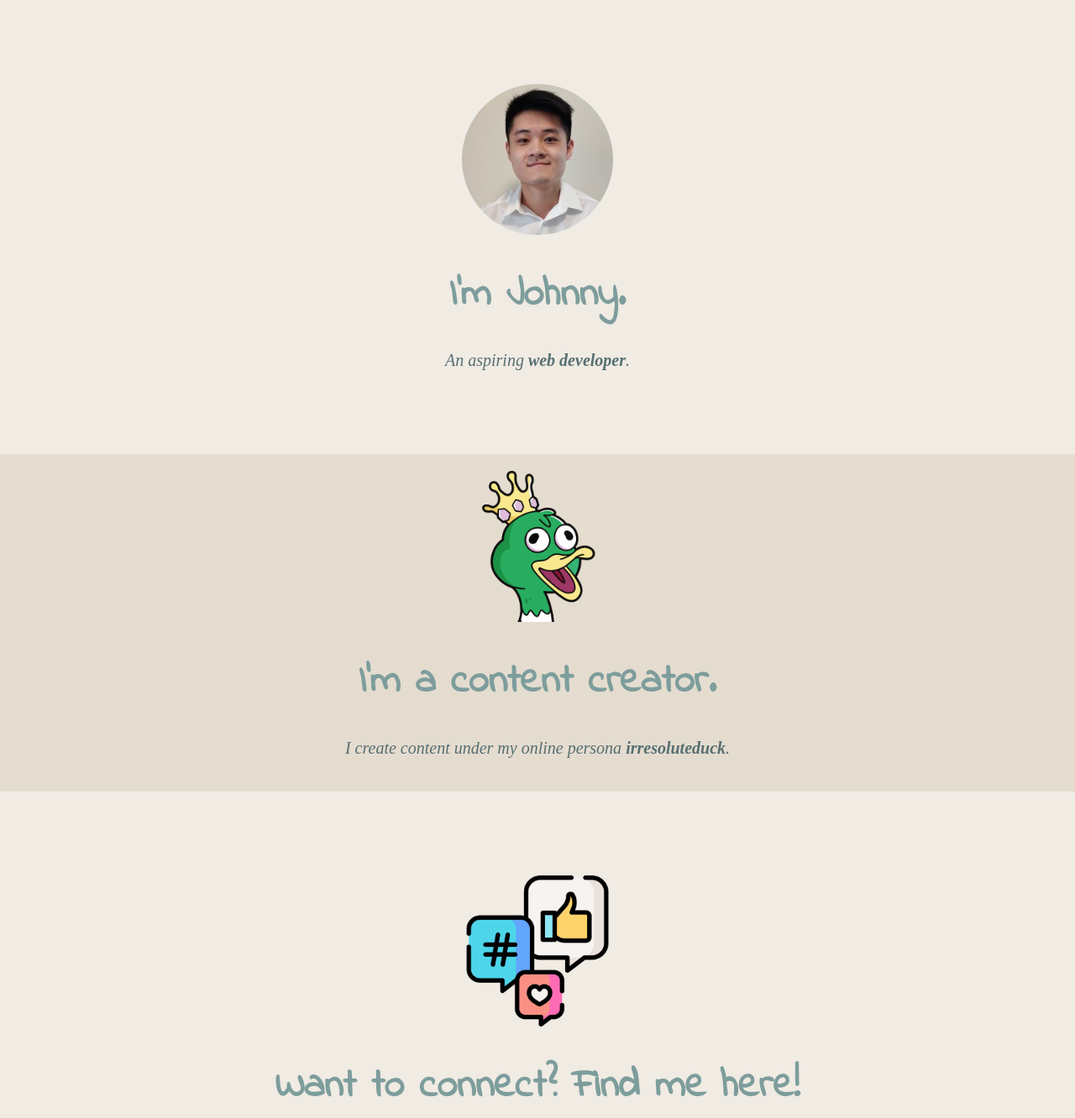
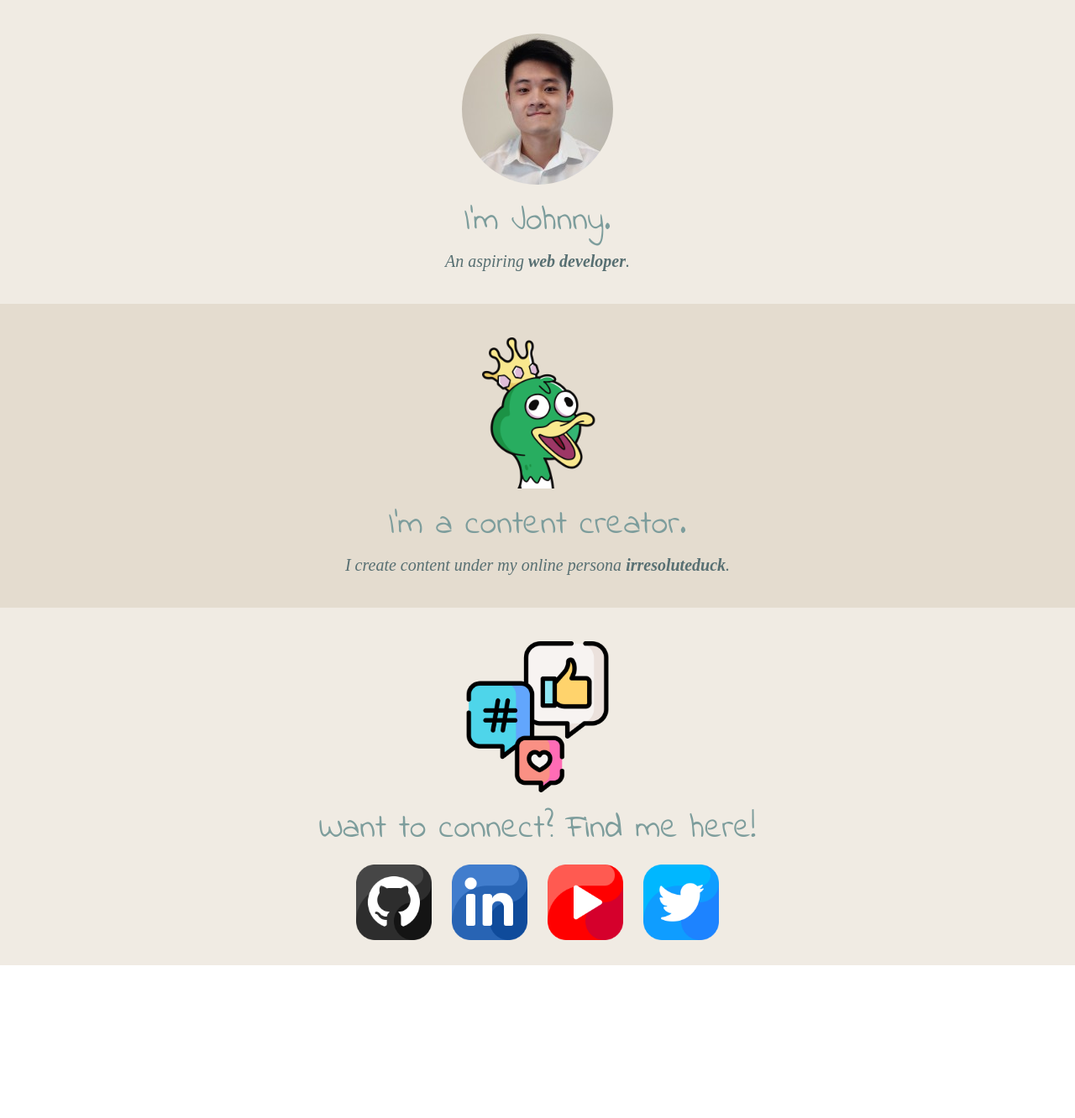
Before and after one commit to tojohnny/personal-site, a website: page index.html in a window 1280 px wide. Shown: the top 1332 px of the page at 84% size. After the commit the page ends 1150 px from the top, so only its background shows below. Drawn offline with nearby package versions, Linux system fonts and the light colour scheme.

Commit message:
Added bootstrap and recovered some styling choices.

```diff
--- a/css/styles.css
+++ b/css/styles.css
@@ -1,9 +1,6 @@
 /*************************************************************************************** GLOBAL **********************************************************************************/
 body {
-    margin: 0px;
-    background-color: #F0EBE3;
-    text-align: center;
-    font-family: Arial;
+
 }
 
 h1 {
@@ -18,16 +15,18 @@ p {
     font-family: Inconsolata;
 }
 
-hr {
-    width: 30%;
+/*************************************************************************************** IMAGES **********************************************************************************/
+.profile {
+    margin: 20px;
 }
 
-/*************************************************************************************** IMAGES **********************************************************************************/
 .irresoluteduck {
     width: 180px;
+    margin: 20px;
 }
 
 .social-media {
+    margin: 20px;
     width: 180px;
 }
 
@@ -38,14 +37,19 @@ hr {
 
 /************************************************************************************* CONTAINERS ********************************************************************************/
 .whoiam-container {
-    margin: 100px;
+    background-color: #F0EBE3;
+    padding: 20px;
+    text-align: center;
 }
 
 .contentcreator-container {
     background-color: #E4DCCF;
     padding: 20px;
+    text-align: center;
 }
 
 .socials-container {
-    margin: 100px;
+    background-color: #F0EBE3;
+    padding: 20px;
+    text-align: center;
 }
--- a/index.html
+++ b/index.html
@@ -7,18 +7,27 @@
     <title>Johnny To</title>
     <meta name="description" content="Johnny's Personal Site, used for research and development purposes.'" />
 
+    <!-- Personal stylesheet -->
     <link rel="stylesheet" href="css/styles.css" />
+
+    <!-- Bootstrap stylesheet -->
+    <!-- CSS only -->
+    <link href="https://cdn.jsdelivr.net/npm/bootstrap@5.2.0/dist/css/bootstrap.min.css" rel="stylesheet"
+          integrity="sha384-gH2yIJqKdNHPEq0n4Mqa/HGKIhSkIHeL5AyhkYV8i59U5AR6csBvApHHNl/vI1Bx" crossorigin="anonymous">
+
     <link rel="icon" href="favicon.ico" />
     <link rel="preconnect" href="https://fonts.googleapis.com">
     <link rel="preconnect" href="https://fonts.gstatic.com" crossorigin>
     <link href="https://fonts.googleapis.com/css2?family=Great+Vibes&family=Indie+Flower&display=swap" rel="stylesheet">
+
+
 
 </head>
 
 <body>
 
     <div class="whoiam-container">
-        <img src="img/profile-circle.png" alt="profile picture" />
+        <img class ="profile"src="img/profile-circle.png" alt="profile picture" />
         <h1>I'm Johnny.</h1>
         <p><i>An aspiring <b>web developer</b>.</i></p>
     </div>
```
